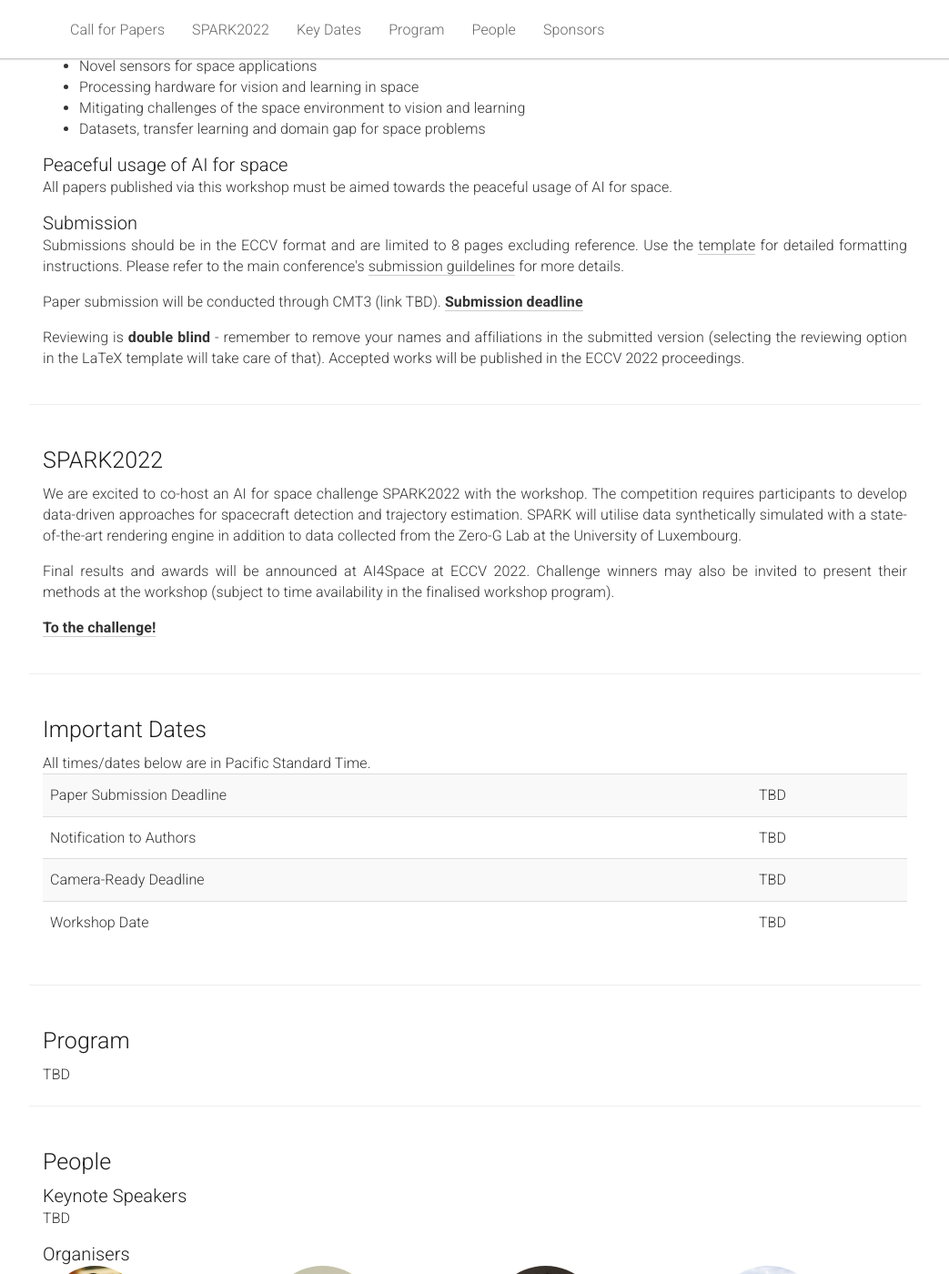
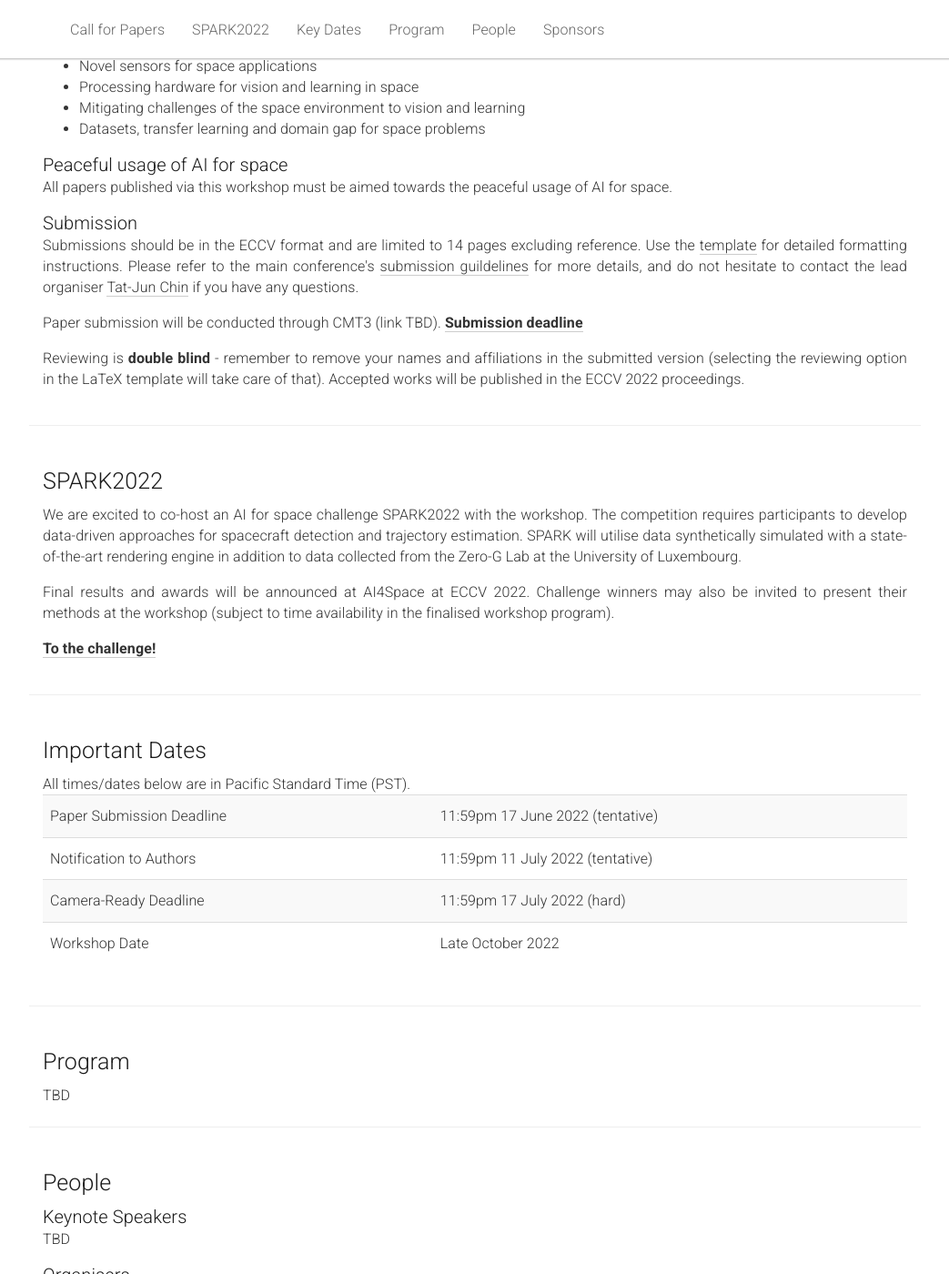
Before and after one commit to AIforSpace/2024, a Jekyll site: the page built from _pages/home.md, in a window 1280 px wide and 1400 px high, scrolled down 1070 px. Shown: the whole window at 91% size, without its empty margins (118-1161 px from the left). Built offline with Jekyll 4.4.1, drawn with Linux system fonts in a browser that asks for light colours; some of the changed text lies outside the part shown.

Commit message:
TJ added tentative dates

```diff
--- a/_pages/home.md
+++ b/_pages/home.md
@@ -21,7 +21,7 @@
     <br>
     <center><h3 style="color:white">2nd Workshop on AI for Space</h3></center>
     <center><h3 style="color:white">In conjunction with <a href="https://eccv2022.ecva.net/">ECCV 2022</a></h3></center>
-    <center><h3 style="color:white">Date: TBD</h3></center>
+    <center><h3 style="color:white">Date: Late October 2022</h3></center>
     <br>
   </div>
 </div>
@@ -79,9 +79,9 @@
     </p>
     <h3>Submission</h3>
     <p>
-      Submissions should be in the ECCV format and are limited to 8 pages excluding reference.
+      Submissions should be in the ECCV format and are limited to 14 pages excluding reference.
       Use the <a href="https://drive.google.com/file/d/171-xo72Jx40cZ4qT20ZZsDDKXPIOWnss/view?usp=sharing" download>template</a> for detailed formatting instructions.
-      Please refer to the main conference's <a href="https://eccv2022.ecva.net/submission/call-for-papers/">submission guildelines</a> for more details.
+      Please refer to the main conference's <a href="https://eccv2022.ecva.net/submission/call-for-papers/">submission guildelines</a> for more details, and do not hesitate to contact the lead organiser <a href="https://cs.adelaide.edu.au/~ssl/author/tat-jun-chin/">Tat-Jun Chin</a> if you have any questions.
   </p>
     <p>
       <!----<a href="">Submit your paper via the CMT3 submission system.</a>--->
@@ -123,7 +123,7 @@
 <div class="row">
   <div class="col-xs-12">
     <h2>Important Dates</h2>
-    All times/dates below are in Pacific Standard Time.
+    All times/dates below are in Pacific Standard Time (PST).
   </div>
 </div>
 
@@ -133,19 +133,19 @@
       <tbody>
         <tr>
           <td>Paper Submission Deadline</td>
-          <td>TBD</td>
+          <td>11:59pm 17 June 2022 (tentative)</td>
         </tr>
         <tr>
           <td>Notification to Authors</td>
-          <td>TBD</td>
+          <td>11:59pm 11 July 2022 (tentative)</td>
         </tr>
         <tr>
           <td>Camera-Ready Deadline</td>
-          <td>TBD</td>
+          <td>11:59pm 17 July 2022 (hard)</td>
         </tr>
         <tr>
           <td>Workshop Date</td>
-          <td>TBD</td>
+          <td>Late October 2022</td>
         </tr>
       </tbody>
     </table>
```
